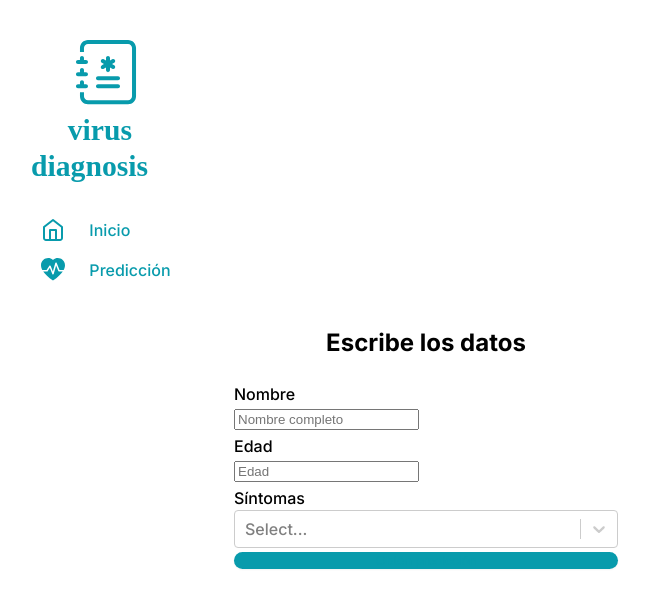
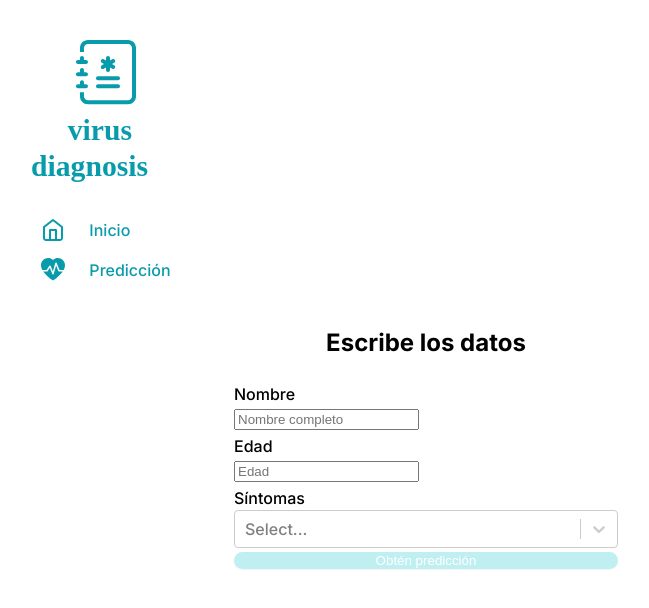
Before and after one commit to DaviDTR1/viral_diagnosis_SE, a React (Create React App) app in the folder templates/viral_diagnosis_se/: page /symptomForm in a window 1280 px wide. Shown: the top 608 px of the page, without its empty margins (22-671 px from the left). Built offline with nearby package versions, Linux system fonts and the light colour scheme; no server answers.

Commit message:
Submit function

```diff
--- a/templates/viral_diagnosis_se/src/form/SymptomsFormMain.js
+++ b/templates/viral_diagnosis_se/src/form/SymptomsFormMain.js
@@ -51,7 +51,22 @@ const SymptomsFormMain = () => {
 
     const handleSubmit = (e) => {
         e.preventDefault();
-        alert("Form sent!");
+        fetch('/symptoms',{
+            method: "POST",
+            headers: {
+                "Content-Type": 'application/json',
+            },
+            body: JSON.stringify({'symptoms': symptomsSelect.map((symptomSelect) => (
+                symptomSelect.label
+            ))})
+        })
+        .then(response => response.json())
+        .then(data => {
+        console.log('Success:', data);
+        })
+        .catch((error) => {
+        console.error('Error:', error);
+        });
         clearForm();
       };
 
@@ -105,15 +120,15 @@ const SymptomsFormMain = () => {
                         color="white"
                         borderStyle="none"
                         borderRadius= "1.25rem"
-                        background= "#089BAC"
+                        background= "#C0EFF1"
                         boxShadow="0px 1px 2px 0px rgba(0, 0, 0, 0.05)"
                         // isLoading={isLoading}
-                    >
-                        <Link
+                    >Obtén predicción
+                        {/* <Link
                         // to="/evolutionForm"
                         // to="/results"
                         >
-                        Obtén predicción</Link>
+                        Obtén predicción</Link> */}
                     </Button>
                     </VStack>
                 </form>
```
Also changed, not shown: 1 other file (tests, documents, lock files or other folders).
